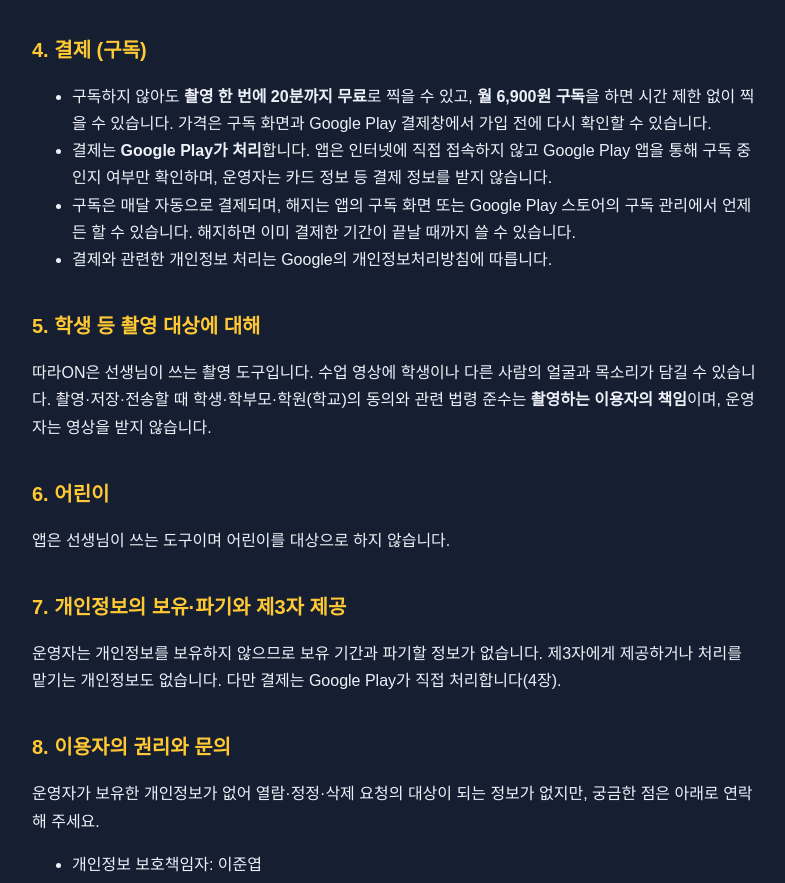
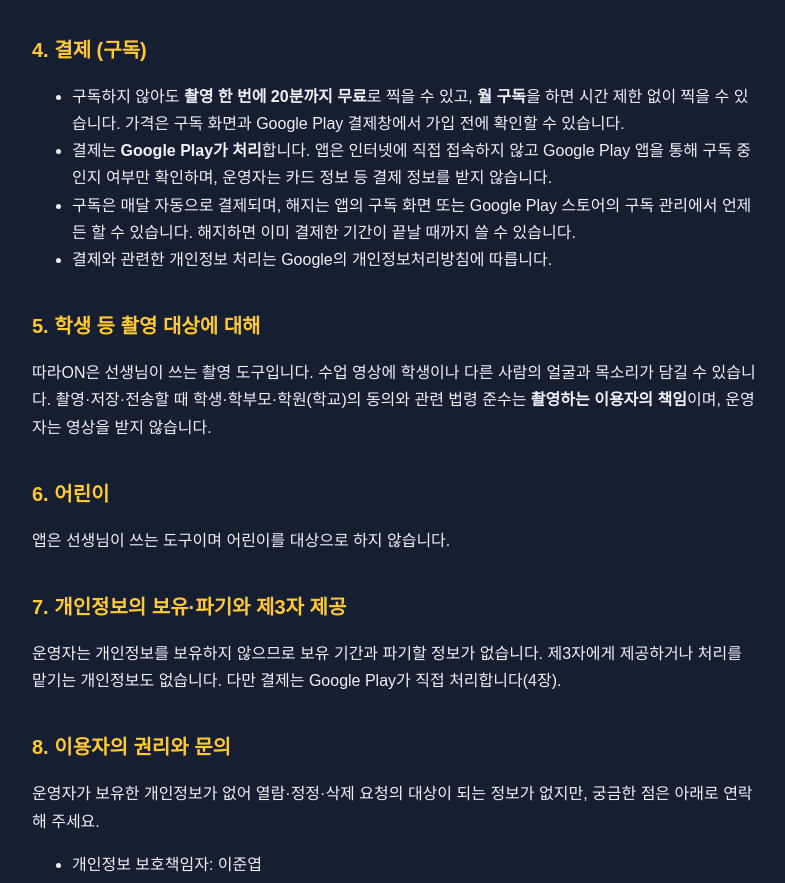
Before and after one commit to ttaraon-ljy/ttaraon-ljy.github.io, a plain HTML site: page privacy.html in a window 1280 px wide. Shown: the part 1232-2115 px from the top of the page, without its empty margins (244-1029 px from the left). Drawn offline with Linux system fonts and the light colour scheme.

Commit message:
개인정보 처리방침: 구독 가격 숫자 뺌(영어판과 같게, 운영자 2026-11-05)
Co-Authored-By: Claude Opus 5.5 <noreply@anthropic.com>

```diff
--- a/privacy.html
+++ b/privacy.html
@@ -43,7 +43,7 @@
 
 <h2>4. 결제 (구독)</h2>
 <ul>
-<li>구독하지 않아도 <b>촬영 한 번에 20분까지 무료</b>로 찍을 수 있고, <b>월 6,900원 구독</b>을 하면 시간 제한 없이 찍을 수 있습니다. 가격은 구독 화면과 Google Play 결제창에서 가입 전에 다시 확인할 수 있습니다.</li>
+<li>구독하지 않아도 <b>촬영 한 번에 20분까지 무료</b>로 찍을 수 있고, <b>월 구독</b>을 하면 시간 제한 없이 찍을 수 있습니다. 가격은 구독 화면과 Google Play 결제창에서 가입 전에 확인할 수 있습니다.</li>
 <li>결제는 <b>Google Play가 처리</b>합니다. 앱은 인터넷에 직접 접속하지 않고 Google Play 앱을 통해 구독 중인지 여부만 확인하며, 운영자는 카드 정보 등 결제 정보를 받지 않습니다.</li>
 <li>구독은 매달 자동으로 결제되며, 해지는 앱의 구독 화면 또는 Google Play 스토어의 구독 관리에서 언제든 할 수 있습니다. 해지하면 이미 결제한 기간이 끝날 때까지 쓸 수 있습니다.</li>
 <li>결제와 관련한 개인정보 처리는 Google의 개인정보처리방침에 따릅니다.</li>
```
